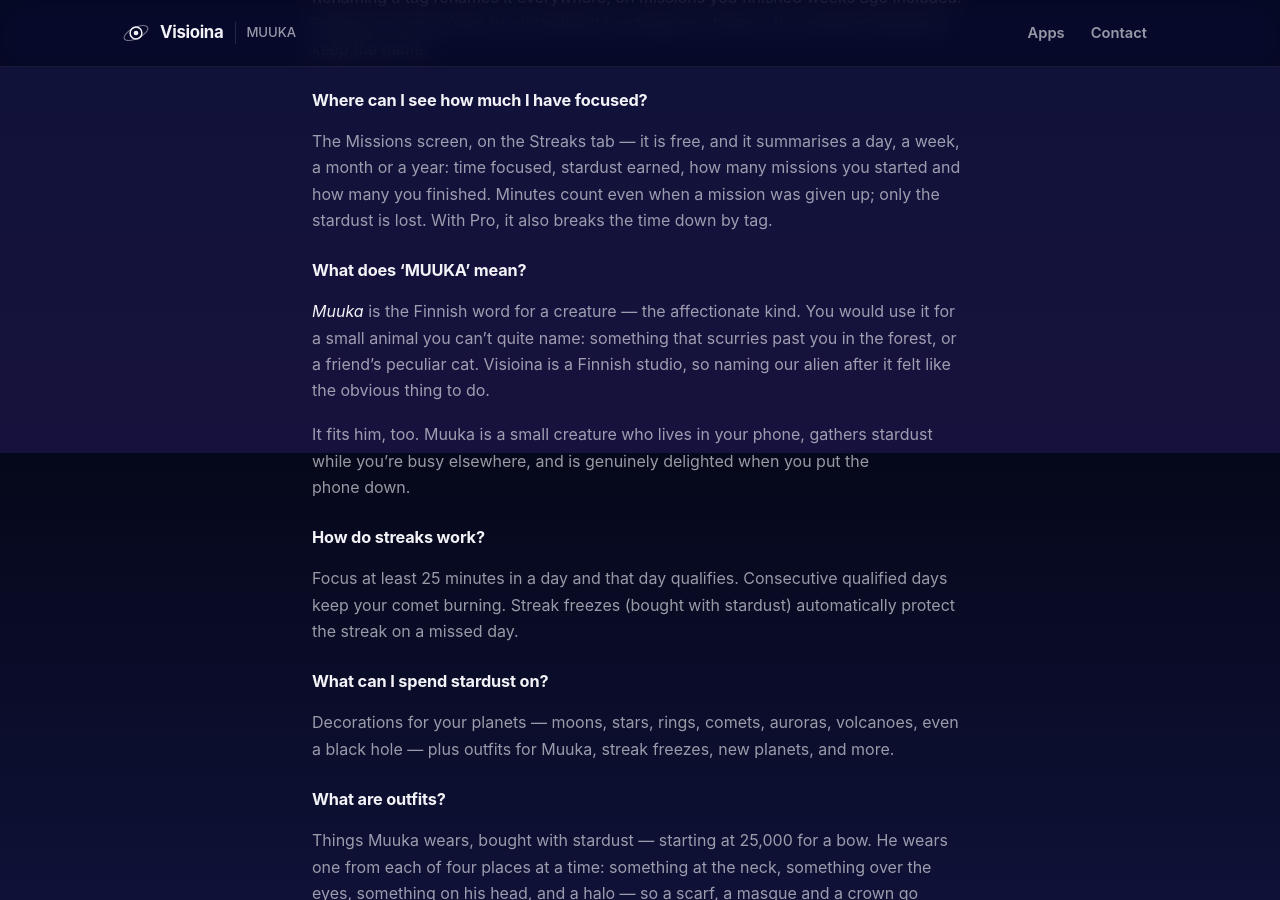
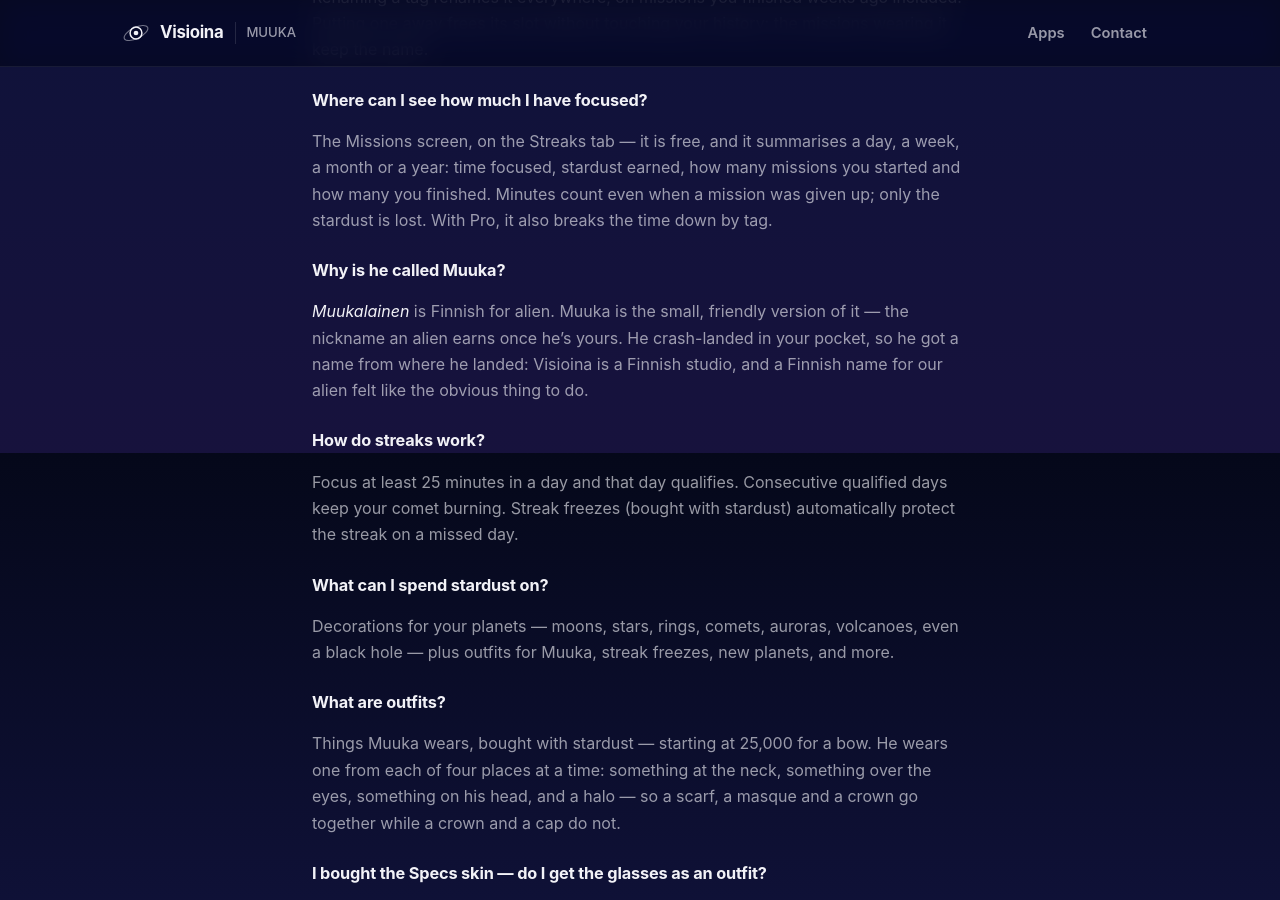
Before and after one commit to selinahti/visioinawebsite, a Jekyll site: the page built from _apps/muuka/faq.md, in a window 1280 px wide and 900 px high, scrolled down 2247 px. Built offline with Jekyll 4.4.1, drawn with Linux system fonts in a browser that asks for light colours.

Commit message:
Say why he is called Muuka
The FAQ still explained the OLD name — "otus" is Finnish for a small
creature — with the new one pasted over it, which made the entry claim
Muuka means creature. It does not; muukalainen means alien, and Muuka is
the nickname. Rewritten to say that.

Co-Authored-By: Claude Opus 5 <noreply@anthropic.com>

```diff
--- a/_apps/muuka/faq.md
+++ b/_apps/muuka/faq.md
@@ -105,16 +105,12 @@ week, a month or a year: time focused, stardust earned, how many missions you
 started and how many you finished. Minutes count even when a mission was given
 up; only the stardust is lost. With Pro, it also breaks the time down by tag.
 
-### What does 'MUUKA' mean?
+### Why is he called Muuka?
 
-*Muuka* is the Finnish word for a creature — the affectionate kind. You would use
-it for a small animal you can't quite name: something that scurries past you in
-the forest, or a friend's peculiar cat. Visioina is a Finnish studio, so naming
-our alien after it felt like the obvious thing to do.
-
-It fits him, too. Muuka is a small creature who lives in your phone, gathers
-stardust while you're busy elsewhere, and is genuinely delighted when you put
-the phone down.
+*Muukalainen* is Finnish for alien. Muuka is the small, friendly version of it —
+the nickname an alien earns once he's yours. He crash-landed in your pocket, so
+he got a name from where he landed: Visioina is a Finnish studio, and a Finnish
+name for our alien felt like the obvious thing to do.
 
 ### How do streaks work?
 
```
